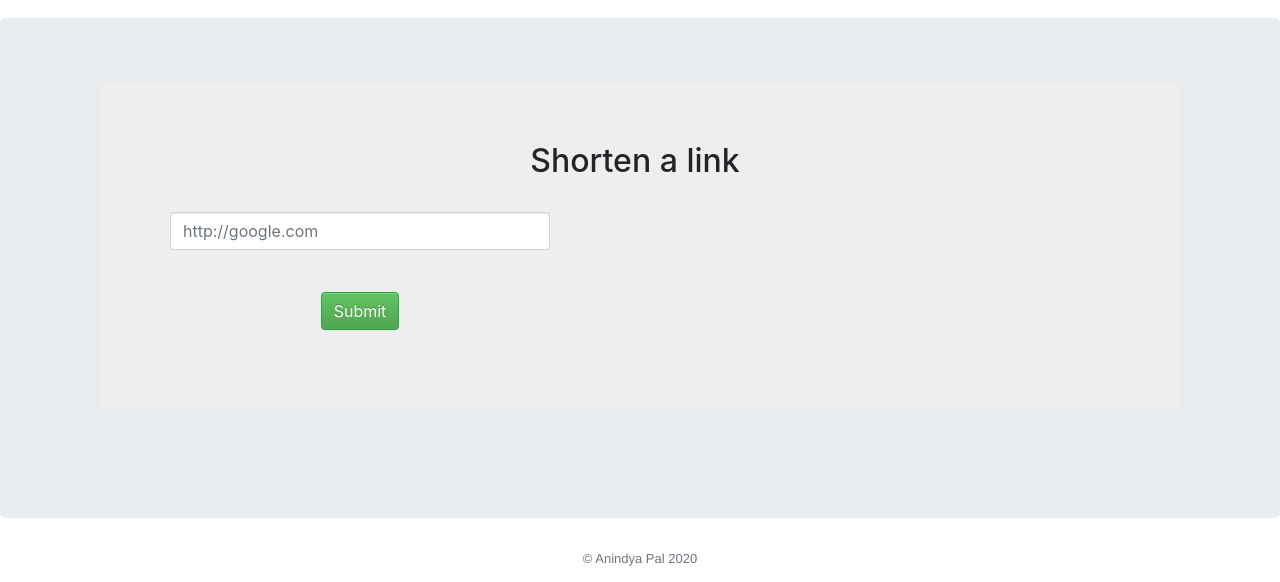
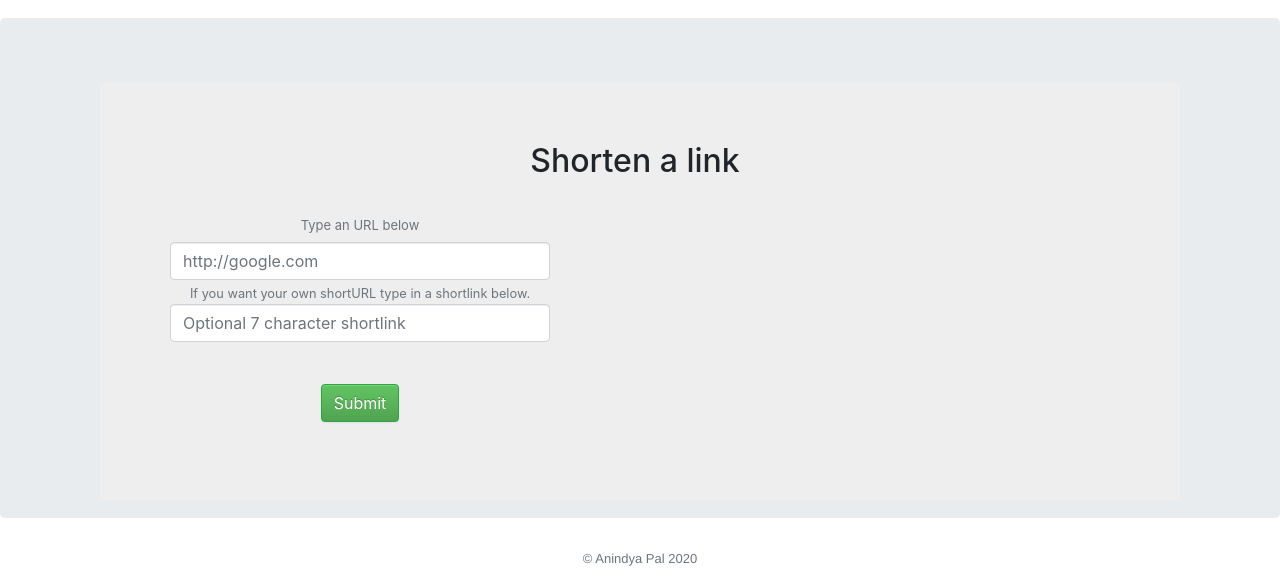
Before and after one commit to Anindya-tnt/tinyLink, a Django app: page / in a window 1280 px wide. Shown: the part 56-638 px from the top of the page. Run offline with Django 3.2, Linux system fonts and the light colour scheme; some libraries are stand-ins or nearby versions.

Commit message:
Added more features/addons

```diff
--- a/TinyLink/settings.py
+++ b/TinyLink/settings.py
@@ -132,7 +132,8 @@ INSTALLED_APPS = (
     'tiny_link',
 )
 
-ALLOWED_HOSTS = [ '192.168.1.7' ]
+ALLOWED_HOSTS = [ '127.0.0.1',
+                  'localhost']
 
 PROJECT_ROOT = os.path.abspath(os.path.dirname(__file__))
 PROJECT_DIR = os.path.dirname(os.path.abspath(__file__))
--- a/templates/allStats.html
+++ b/templates/allStats.html
@@ -41,7 +41,6 @@
 <script src="https://cdnjs.cloudflare.com/ajax/libs/popper.js/1.14.6/umd/popper.min.js" integrity="sha384-wHAiFfRlMFy6i5SRaxvfOCifBUQy1xHdJ/yoi7FRNXMRBu5WHdZYu1hA6ZOblgut" crossorigin="anonymous"></script>
 <script src="https://stackpath.bootstrapcdn.com/bootstrap/4.2.1/js/bootstrap.min.js" integrity="sha384-B0UglyR+jN6CkvvICOB2joaf5I4l3gm9GU6Hc1og6Ls7i6U/mkkaduKaBhlAXv9k" crossorigin="anonymous"></script>
 
-    <div class="container">
         <h1>Link Statistics</h1>
         <hr />
 
@@ -76,7 +75,7 @@
         </div>
 
     </div>
-
+  </section>
 </main>
 
 <footer class="text-muted">
--- a/templates/index.html
+++ b/templates/index.html
@@ -60,15 +60,23 @@
                                      <div class="span2">{% if error %}
                                                 <span class="help">   Please enter a valid URL</span>
                                             {% endif %}
-                                     </div class="span2">
+                                     </div>
                                 </div>
                                 <div class="row">
                                     <div class="span5">
                                         <div class="control-group {% if error %}error{% endif %}">
+                                            <label for="url_input" class="form-text text-muted">Type an URL below</label>
                                             <input type="text" name="url"
                                                    placeholder="http://google.com"
                                                    value="{% if url %}{{ url }}{% endif %}"
                                                    id="url_input"
+                                                   class="form-control">
+                                            <br />
+                                            <small id="emailHelp" class="form-text text-muted">If you want your own shortURL type in a shortlink below.</small>
+                                            <input type="text" name="shortOpt"
+                                                   placeholder="Optional 7 character shortlink "
+                                                   value="{% if shortOpt %}{{ shortOpt }}{% endif %}"
+                                                   id="shortLink"
                                                    class="form-control">
 
                                         </div>
--- a/tiny_link/views.py
+++ b/tiny_link/views.py
@@ -39,7 +39,10 @@ def home(request):
     if request.method == "POST":
         validator = URLValidator()
         try:
+
             url_input = request.POST.get("url", None)
+            shortOpt_input = request.POST.get("shortOpt", None)
+
             if not url_input:
                 url_error = True
             else:
@@ -69,8 +72,11 @@ def home(request):
                         link_db_obj.save()
             except Exception as e:
                 print ('URL does not exist')
-                shortLink = shrink(url_input)
-                shortened_url = request.build_absolute_uri(shortLink)
+                if shortOpt_input and len(shortOpt_input) == 7:
+                    shortLink = shortOpt_input
+                else:
+                    shortLink = shrink(url_input)
+                #shortened_url = request.build_absolute_uri(shortLink)
                 expiry = datetime.datetime.utcnow().replace(tzinfo=utc)
                 link_db_obj = models.Link.objects.filter(shortLink=shortLink)
                 while( link_db_obj ):
@@ -128,7 +134,7 @@ def link(request, id):
     expiry = datetime.datetime.utcnow().replace(tzinfo=utc)
     timediff = expiry - expiry_db
     if timediff.days > 30:
-        msg = 'Long URL has expired since it was created more than 30 days ago'
+        msg = 'Short URL has expired since it was created more than 30 days ago'
         return render(request, "403_forbidden.html", {'msg': msg})
     today_hits = models.HitsDatePoint.objects.filter(day=datetime.date.today(), link=link_db_row)
     if not today_hits:
```
Also changed, not shown: templates/stats.html (+5 -5 lines).
